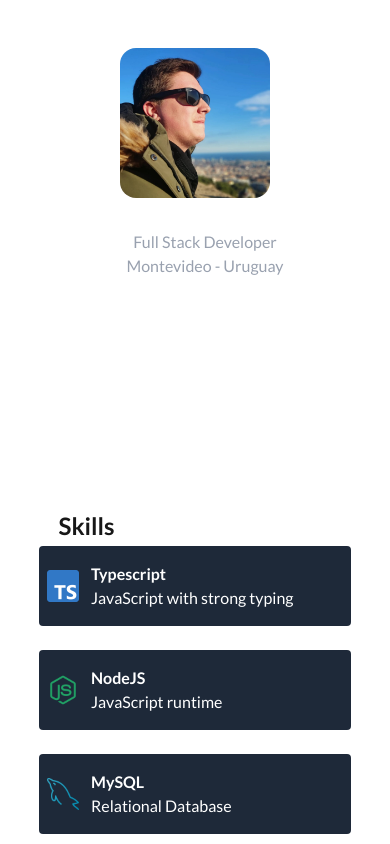
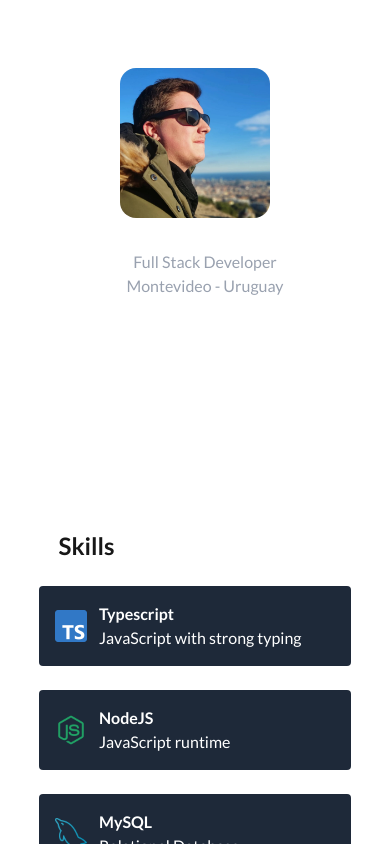
Before and after one commit to AgusLasalvia/portfolio, a Next.js app: page / in a window 390 px wide. Shown: the top 844 px of the page. Built offline with nearby package versions, Linux system fonts and the light colour scheme.

Commit message:
add: project Cards

```diff
--- a/app/globals.css
+++ b/app/globals.css
@@ -25,3 +25,22 @@ body {
 	color: var(--foreground);
 	font-family: "Lato";
 }
+
+.stars {
+  width: 100%;
+  height: 100%;
+  background: transparent;
+  background-image: radial-gradient(white 1px, transparent 1px);
+  background-size: 2px 2px;
+  animation: twinkling 20s linear infinite;
+  opacity: 0.3;
+}
+
+@keyframes twinkling {
+  0% {
+    background-position: 0 0;
+  }
+  100% {
+    background-position: -1000px 1000px;
+  }
+}
--- a/app/layout.tsx
+++ b/app/layout.tsx
@@ -41,8 +41,9 @@ export default function RootLayout({
 			<body
 				className={`${geistSans.variable} ${geistMono.variable} flex flex-col items-center antialiased h-screen w-full `}
 			>
-				{/* <Navbar /> */}
-				{children}
+
+					{/* <Navbar /> */}
+					{children}
 			</body>
 		</html>
 	);
--- a/app/page.tsx
+++ b/app/page.tsx
@@ -1,5 +1,6 @@
 import ContentSection from "@/components/ContentSection";
 import ExperienceCard from "@/components/ExperienceCard";
+import ProjectCard from "@/components/ProjectCard";
 import SkillCard from "@/components/SkillCard";
 import Image from "next/image";
 
@@ -24,35 +25,69 @@ const skills = [
 
 const experience = [
 	{ role: "IT Technician", company: "UDELAR", period: "2021 - Present", location: "Montevideo - Uruguay", description: "Responsibilities. Properly configure and install the hardware and software on the relevant devices, and configure the software and drivers as necessary. Ensure proper maintenance and repair of all IT equipment and accessories, including routers and printers, etc. " },
-	{ role: "Backend Developer", company:"Freelance", period:"2023 - 2024", location: "Montevideo - Uruguay", description: "Responsible for the design, development, implementation, and updating of various backend systems.Utilized development tools and programming languages such as Node.js for backend logic and MongoDB for data storage, including proper data validation." }
+	{ role: "Backend Developer", company: "Freelance", period: "2023 - 2024", location: "Montevideo - Uruguay", description: "Responsible for the design, development, implementation, and updating of various backend systems.Utilized development tools and programming languages such as Node.js for backend logic and MongoDB for data storage, including proper data validation." }
+]
+
+const projects = [
+	{
+		title: "QUITEL 2023",
+		description: "",
+		image: "/quitel.png",
+		stack: ["React", "NodeJS", "MongoDB", "Typescript"],
+		github: "https://github.com/AgusLasalvia/Congress-2023",
+		demo: "https://quitelcongress-showcase.netlify.app/",
+		className: null
+	},
+	{
+		title: "Recisaver App",
+		description: "",
+		image: "/recisaver.png",
+		stack: ["React Native", "Expo", "Reanimated", "Typescript"],
+		github: "https://github.com/AgusLasalvia/recisaver-app",
+		demo: "",
+		className: null
+	},
+	{
+		title: "Recisaver Server",
+		description: "",
+		image: "/recisaver.png",
+		stack: ["NodeJS", "Supabase", "Express", "Typescript", "Prisma"],
+		github: "https://github.com/AgusLasalvia/recisaver-server",
+		demo: "",
+		className: "md:col-span-2 md:row-span-2 w-full"
+
+	}
 ]
 
 export default function Home() {
 	return (
 		<div className=" flex justify-center flex-col items-center ">
+
 			{/* About me About */}
 			<ContentSection title="" id="">
 				<div className="flex flex-col justify-center items-center md:justify-start md:flex-row md:items-start w-[80%]  text-white ">
+					<figure className="flex items-center w-[100]">
 						<Image
 							src="/profile.jpg"
 							alt="Profile Picture"
 							width={150}
 							height={150}
 							className=" rounded-2xl" />
+					</figure>
 					<div className=" flex flex-col h-full justify-center ml-5">
 						<p className="font-bold text-2xl text-center md:text-start">Agustin Lasalvia</p>
 						<p className=" text-gray-400 text-center md:text-start">Full Stack Developer</p>
 						<p className=" text-gray-400 text-center md:text-start">Montevideo - Uruguay</p>
 					</div>
 				</div>
-				<p className="text-white  mt-5 text-center w-[90%] md:w-[80%] md:text-start ">I m a Junior Full-Stack Developer with a passion for creating and solving problems,
+				<p className="text-white mt-5 text-center w-[90%] md:w-[80%] md:text-start ">I m a Junior Full-Stack Developer with a passion for creating and solving problems,
 					Ready for new adventures!
 				</p>
 				<div className="flex gap-10 mt-5 justify-center w-[80%] md:justify-start">
 					{social.map((link) => {
 						return (
 							<a href={link.href} className="text-white hover:text-blue-800 transition-all transform hover:scale-150 " key={link.icon}>
-								<i className={link.icon}/>
+								<i className={link.icon} />
 							</a>
 						)
 					})}
@@ -61,7 +96,7 @@ export default function Home() {
 
 			{/* Skills */}
 			<ContentSection title="Skills" id="skills">
-				<div className="grid md:grid-cols-2 md:w-[70%] w-[80%] mb-10 gap-5">
+				<div className="grid md:grid-cols-2 md:w-[80%] w-[80%] mb-10 gap-5">
 					{skills.map((skill) => {
 						return (
 							<SkillCard key={skill.title} type={skill.title} description={skill.description} icon={skill.icon} />
@@ -79,10 +114,18 @@ export default function Home() {
 					)
 				})}
 			</ContentSection>
+
 			{/* Projects */}
 
 			<ContentSection title="Projects" id="projects">
-				<></>
+				<div className="grid md:grid-cols-2 md:w-[100%] w-[80%] mb-10 gap-5">
+					{projects.map((project) => {
+
+						return (
+							<ProjectCard key={project.title} title={project.title} description={project.description} image={project.image} stack={project.stack} github={project.github} demo={project.demo} />
+						)
+					})}
+				</div>
 			</ContentSection>
 		</div>
 	);
--- a/components/ContentSection.tsx
+++ b/components/ContentSection.tsx
@@ -6,8 +6,8 @@ interface ContentSectionProps {
 
 export default function ContentSection({ title, children, id }: ContentSectionProps) {
 	return (
-		<section id={id} className=" flex flex-col items-center w-[100%] md:w-[70%] mt-12 mb-12">
-			<h2 className=" w-[70%] flex justify-start text-2xl font-bold">{title}</h2>
+		<section id={id} className=" flex flex-col justify-center items-center w-[100%] md:w-[70%] mt-12 mb-12">
+			<h2 className=" w-[70%] flex justify-start text-2xl font-bold mb-5">{title}</h2>
 			{children}
 		</section>
 	)
--- /dev/null
+++ b/components/ProjectCard.tsx
@@ -0,0 +1,42 @@
+import Image from "next/image";
+
+interface ProjectCardProps {
+	title: string;
+	description: string;
+	image: string;
+	stack: string[];
+	github?: string;
+	demo?: string;
+	className?: string;
+}
+
+export default function ProjectCard({ title, description, image, stack, github, demo, className }: ProjectCardProps) {
+	return (
+		<div className={` rounded-2xl overflow-hidden shadow-md bg-gray-800 dark:text-white transition-all transform hover:scale-105 ${className}`}>
+			<Image src={image} alt={title} width={800} height={400} className="object-cover w-full h-48" />
+			<div className="p-4">
+				<h3 className="text-xl font-bold mb-1">{title}</h3>
+				<p className="text-gray-500 dark:text-gray-300 text-sm">{description}</p>
+				<div className="flex flex-wrap gap-2 mt-2">
+					{stack.map((tech) => (
+						<span key={tech} className="text-xs bg-blue-100 dark:bg-blue-950 text-blue-100 px-2 py-1 rounded-md">
+							{tech}
+						</span>
+					))}
+				</div>
+				<div className="flex gap-4 mt-4">
+					{github && (
+						<a href={github} target="_blank" rel="noopener noreferrer" className="text-blue-500 hover:underline">
+							GitHub
+						</a>
+					)}
+					{demo && (
+						<a href={demo} target="_blank" rel="noopener noreferrer" className="text-green-500 hover:underline">
+							Live Demo
+						</a>
+					)}
+				</div>
+			</div>
+		</div>
+	);
+};
--- a/components/SkillCard.tsx
+++ b/components/SkillCard.tsx
@@ -8,8 +8,9 @@ interface SkillCardProps {
 
 export default function SkillCard({ type, description, icon }: SkillCardProps) {
 	return (
-		<div className=" flex items-center justify-start w-[100%] h-[80px] bg-gray-800 rounded gap-3 mt-1 transition-all transform hover:scale-105 md:w-[200px]  ">
-			<Image className=" ml-2 md:ml-5" src={icon} alt={type} width={32} height={32} />
+		<div className=" flex items-center justify-start w-[100%] h-[80px] bg-gray-800 rounded gap-3 mt-1 transition-all transform hover:scale-105 md:w-[225px]  ">
+
+				<Image className=" ml-4 md:ml-5" src={icon} alt={type} width={32} height={32} />
 			<div>
 				<p className=" text-white font-bold">{type}</p>
 				<p className=" text-white">{description}</p>
--- /dev/null
+++ b/components/StarBackground.tsx
@@ -0,0 +1,7 @@
+export default function StarsBackground() {
+  return (
+    <div className="fixed inset-0 -z-10 bg-black overflow-hidden">
+      <div className="w-full h-full bg-[radial-gradient(white_1px,transparent_1px)] [background-size:10px_10px] animate-twinkle" />
+    </div>
+  );
+}
```
Lines whose indentation alone changed are shown as unchanged.
